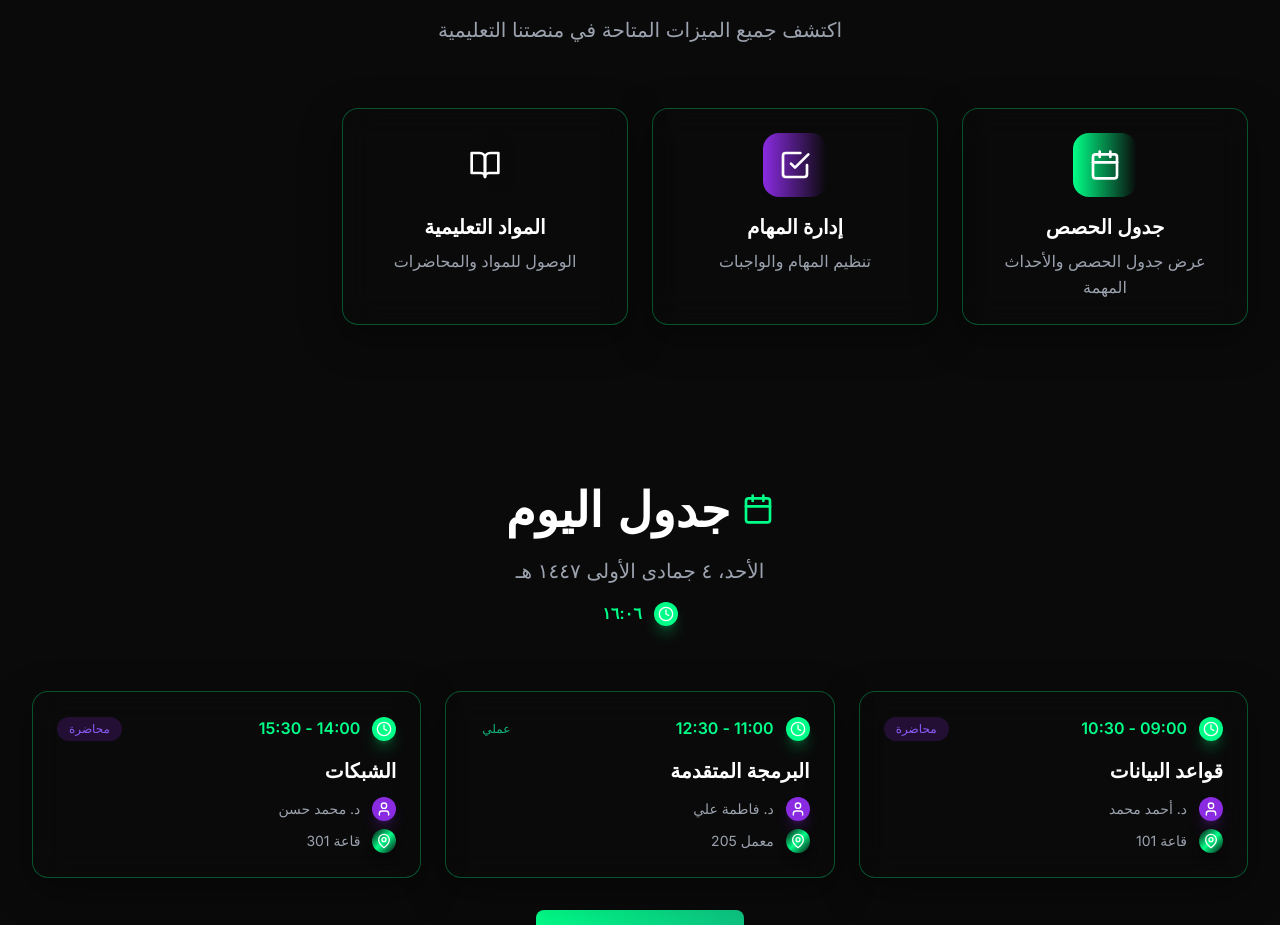
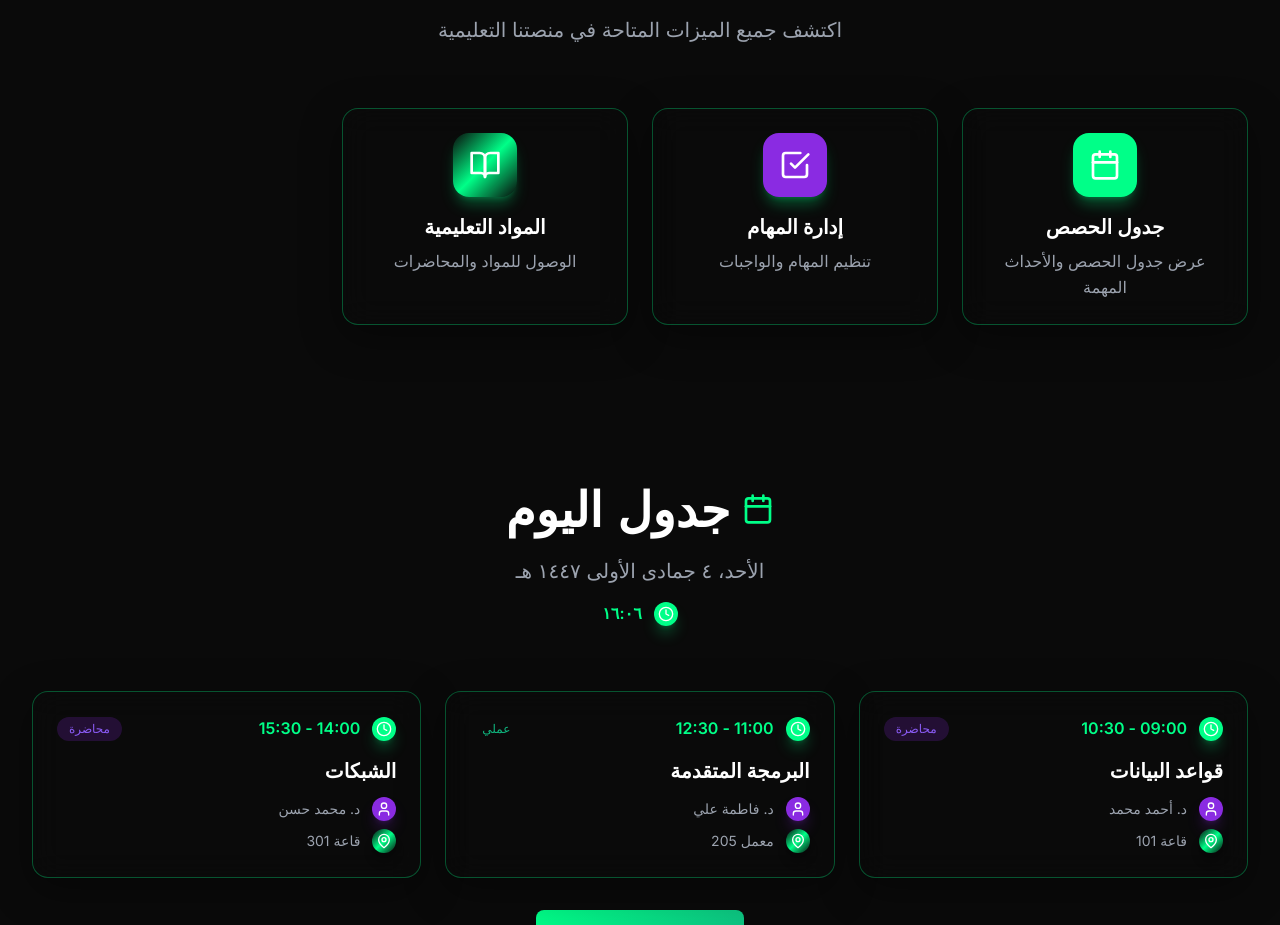
Before and after one commit to phoenixcrypto/cyber-tmsah, a Next.js app: page / in a window 1280 px wide. Shown: the part 1001-1926 px from the top of the page. Built offline with nearby package versions, Linux system fonts and the light colour scheme.

Commit message:
Fix main features cards: Add dark backgrounds with gradient icons and white icons

```diff
--- a/app/page.tsx
+++ b/app/page.tsx
@@ -11,21 +11,21 @@ export default function HomePage() {
       title: 'جدول الحصص',
       description: 'عرض جدول الحصص والأحداث المهمة',
       href: '/schedule',
-      color: 'from-cyber-neon to-cyber-green'
+      color: 'from-cyber-neon via-cyber-green to-cyber-neon'
     },
     {
       icon: CheckSquare,
       title: 'إدارة المهام',
       description: 'تنظيم المهام والواجبات',
       href: '/tasks',
-      color: 'from-cyber-violet to-cyber-blue'
+      color: 'from-cyber-violet via-cyber-blue to-cyber-violet'
     },
     {
       icon: BookOpen,
       title: 'المواد التعليمية',
       description: 'الوصول للمواد والمحاضرات',
       href: '/materials',
-      color: 'from-cyber-green to-cyber-neon'
+      color: 'from-cyber-green via-cyber-neon to-cyber-green'
     }
   ]
 
@@ -176,8 +176,8 @@ export default function HomePage() {
                 >
                   <div className="enhanced-card p-6 text-center h-full hover:scale-105 transition-all duration-300 animate-slide-up-delayed"
                        style={{ animationDelay: `${index * 0.1}s` }}>
-                    <div className={`w-16 h-16 bg-gradient-to-r ${feature.color} rounded-2xl flex items-center justify-center mx-auto mb-4 group-hover:rotate-12 transition-transform`}>
-                      <Icon className="w-8 h-8 text-dark-100" />
+                    <div className={`w-16 h-16 bg-gradient-to-br ${feature.color} rounded-2xl flex items-center justify-center mx-auto mb-4 group-hover:rotate-12 transition-transform shadow-lg shadow-cyber-neon/30`}>
+                      <Icon className="w-8 h-8 text-white" />
                     </div>
                     <h3 className="text-xl font-semibold text-dark-100 mb-2 group-hover:text-cyber-neon transition-colors">
                       {feature.title}
```
